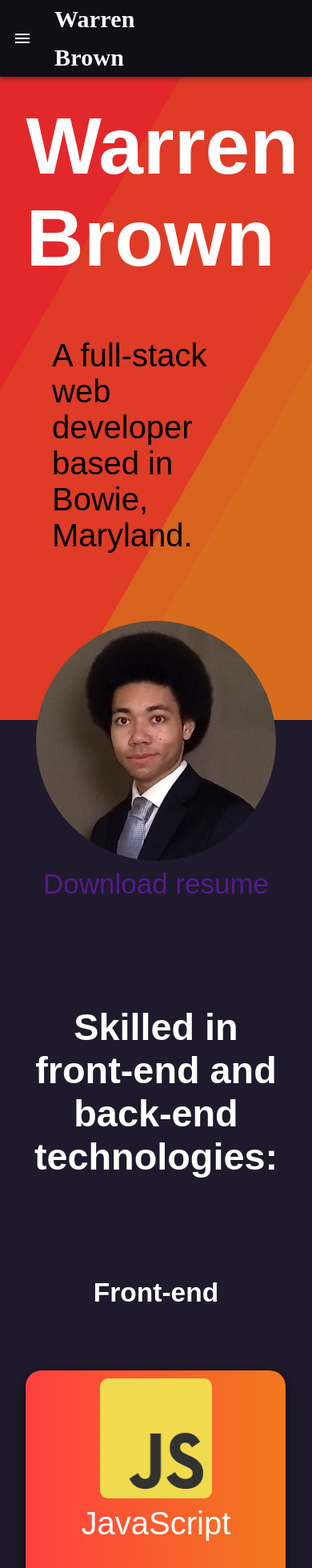
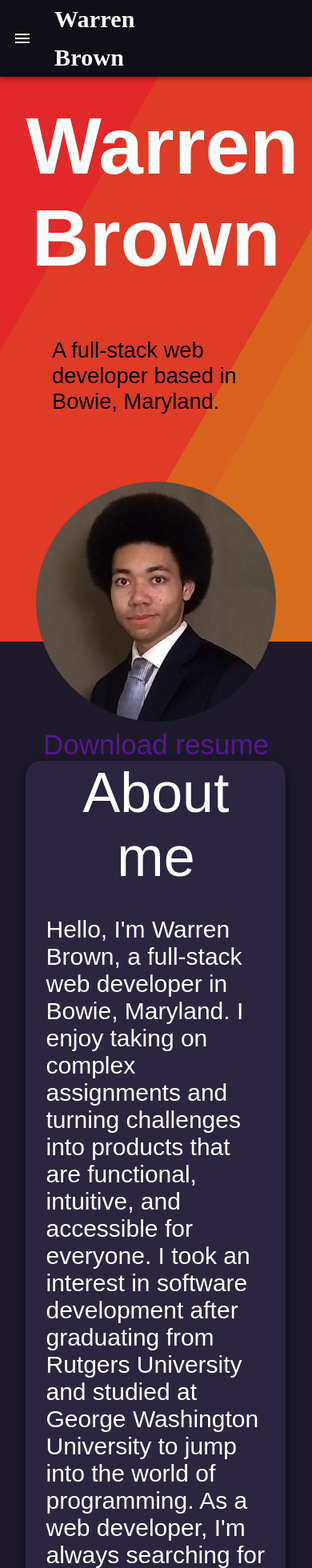
Before and after one commit to wgbcamp/Portfolio, a React (Create React App) app: page / in a window 390 px wide. Shown: the top 1960 px of the page at 80% size. Built offline with nearby package versions, Linux system fonts and the light colour scheme; a web font is replaced by a local one.

Commit message:
added About me section, adjusted responsiveness of title and background animation, adjusted naming of contact titles

```diff
--- a/src/components/HomePage.js
+++ b/src/components/HomePage.js
@@ -35,8 +35,7 @@ const useStyles = makeStyles({
       boxShadow: '0 4px 9px 0 rgba(0, 0, 0, 0.2), 0 6px 20px 0 rgba(0, 0, 0, 0.5);',
       marginBottom: 100,
       backgroundColor: "#2c2540",
-      color: 'white',
-
+      color: 'white'
     },
     media: {
       height: 600,
@@ -51,6 +50,16 @@ const useStyles = makeStyles({
       borderRadius: '20px',
       paddingTop: '10px',
       boxShadow: '0 4px 9px 0 rgba(0, 0, 0, 0.2), 0 6px 20px 0 rgba(0, 0, 0, 0.5);'
+    },
+    aboutMe: {
+      color: 'white',
+      backgroundColor: "#2c2540",
+      borderRadius: '20px',
+      paddingLeft: '25px',
+      paddingBottom: '25px',
+      paddingRight: '25px',
+      boxShadow: '0 4px 9px 0 rgba(0, 0, 0, 0.2), 0 6px 20px 0 rgba(0, 0, 0, 0.5);',
+      fontSize: 30
     }
   });
 
@@ -76,7 +85,7 @@ export default function HomePage() {
             </Grid>
             <Grid item xs ={1} sm={2}></Grid>
             <Grid item xs ={2}></Grid>
-            <Grid item xs ={8}>
+            <Grid item xs ={9}>
         A full-stack web developer based in Bowie, Maryland.
             </Grid>
         </Grid>
@@ -93,6 +102,16 @@ export default function HomePage() {
 
         <div style={{fontSize: 35, textAlign:"center"}}><a style={{ textDecoration: 'none', color: '#551A8B'}} href="https://docs.google.com/document/d/18cafRckwsBvu507Sv8Ge1CHlm5eAjGLMuCJb7teNZVM/edit?usp=sharing">Download resume</a></div>
         </Grid>
+        </Grid>
+
+        <Grid container spacing={0}>
+          <Grid item xs={1}></Grid>
+          <Grid item xs={10} className={classes.aboutMe}>
+            <div id="aboutMe" style={{fontSize:70}}>About me</div>
+            <br></br>
+            Hello, I'm Warren Brown, a full-stack web developer in Bowie, Maryland. I enjoy taking on complex assignments and turning challenges into products that are functional, intuitive, and accessible for everyone. I took an interest in software development after graduating from Rutgers University and studied at George Washington University to jump into the world of programming. As a web developer, I'm always searching for new projects that allow me to combine my knowledge and creativity with web technologies to satisfy clients and enhance my skill set.
+          </Grid>
+          <Grid item xs={1}></Grid>
         </Grid>
 
 
@@ -199,13 +218,12 @@ export default function HomePage() {
 
     <Grid container spacing={0}>
 
-        <Grid item sm={1} ></Grid>
+        <Grid item xs={1} ></Grid>
 
-        <Grid item sm={10} md={4} lg={4} xl={2}  align="center">
+        <Grid item xs={10} md={4} lg={4} xl={2}  align="center">
 
         <div id="hoverDetails">
         <Card className={classes.projectCard}>
-      <CardActionArea>
         <CardMedia
           className={classes.media}
           image={fyw}
@@ -234,15 +252,14 @@ export default function HomePage() {
 
           </Typography>
         </CardContent>
-      </CardActionArea>
       <CardActions>
-        <a href="https://github.com/wgbcamp/Project1/tree/Warren">
+        <a href="https://github.com/wgbcamp/Project1/tree/Warren" style={{textDecoration: "none"}}>
         <Button size="small" color="primary" style={{color: 'white'}}>
         <FontAwesomeIcon icon={faGithub} size='2x' />
           Find on Github
         </Button>
         </a>
-        <a href="https://new-hill.herokuapp.com/">
+        <a href="https://new-hill.herokuapp.com/" style={{textDecoration: "none"}}>
         <Button size="small" color="primary" style={{color: 'white'}}>
             <FontAwesomeIcon icon={faExternalLinkAlt} size='2x' />
           Check it out
@@ -253,15 +270,14 @@ export default function HomePage() {
     </div>
         </Grid>
 
-        <Grid item sm={1}  ></Grid>
+        <Grid item xs={1}  ></Grid>
 
 
-        <Grid item sm={1}  ></Grid>
+        <Grid item xs={1}  ></Grid>
 
-        <Grid item sm={10} md={4} lg={4} xl={2} align="center">
+        <Grid item xs={10} md={4} lg={4} xl={2} align="center">
 
 <Card className={classes.projectCard}>
-<CardActionArea>
 <CardMedia
   className={classes.media}
   image={captionclown}
@@ -290,15 +306,14 @@ export default function HomePage() {
 </div>
   </Typography>
 </CardContent>
-</CardActionArea>
 <CardActions>
-  <a href="https://github.com/wgbcamp/Project2">
+  <a href="https://github.com/wgbcamp/Project2" style={{textDecoration: "none"}}>
 <Button size="small" color="primary" style={{color: 'white'}}>
 <FontAwesomeIcon icon={faGithub} size='2x' />
   Find on Github
 </Button>
 </a>
-  <a href="https://polar-harbor-60783.herokuapp.com/">
+  <a href="https://polar-harbor-60783.herokuapp.com/" style={{textDecoration: "none"}}>
 <Button size="small" color="primary" style={{color: 'white'}}>
     <FontAwesomeIcon icon={faExternalLinkAlt} size='2x' />
   Check it out
@@ -308,15 +323,14 @@ export default function HomePage() {
 </Card>
 </Grid>
 
-        <Grid item sm={1}></Grid>
+        <Grid item xs={1}></Grid>
 
 
-        <Grid item sm={1}></Grid>
+        <Grid item xs={1}></Grid>
 
-        <Grid item sm={10} md={4} lg={4} xl={2} align="center">
+        <Grid item xs={10} md={4} lg={4} xl={2} align="center">
 
 <Card className={classes.projectCard}>
-<CardActionArea>
 <CardMedia
   className={classes.media}
   image={eCommerce}
@@ -343,15 +357,14 @@ export default function HomePage() {
 </div>
   </Typography>
 </CardContent>
-</CardActionArea>
 <CardActions>
-<a href="https://github.com/wgbcamp/Project3">
+<a href="https://github.com/wgbcamp/Project3" style={{textDecoration: "none"}}>
 <Button size="small" color="primary" style={{color: 'white'}}>
 <FontAwesomeIcon icon={faGithub} size='2x' />
   Find on Github
 </Button>
 </a>
-<a href="https://powerful-fortress-23349.herokuapp.com/">
+<a href="https://powerful-fortress-23349.herokuapp.com/" style={{textDecoration: "none"}}>
 <Button size="small" color="primary" style={{color: 'white'}}>
     <FontAwesomeIcon icon={faExternalLinkAlt} size='2x' />
   Check it out
@@ -362,7 +375,7 @@ export default function HomePage() {
 </Grid>
     </Grid>
 
-<Grid item sm={1}></Grid>
+<Grid item xs={1}></Grid>
 
 
 
@@ -400,7 +413,7 @@ export default function HomePage() {
 
       <div class="whiteText" style={{wordWrap: "break-word", fontSize: 30}}>
       <br></br>
-      Github:
+      Github
       </div>
       <a href="https://github.com/wgbcamp" style={{color: '#551A8B'}}>
       <FontAwesomeIcon icon={faGithub} size='2x' />
@@ -411,7 +424,7 @@ export default function HomePage() {
       <Grid item xs={12} sm={5} align="center">
       <div class="whiteText" style={{wordWrap: "break-word", fontSize: 30}}>
       <br></br>
-      LinkedIn:
+      LinkedIn
       </div>
       <a href="https://www.linkedin.com/in/warren-brown-4808b9132/" style={{color: '#551A8B'}}>
       <FontAwesomeIcon icon={faLinkedin} size='2x' />
--- a/src/styles/animations.css
+++ b/src/styles/animations.css
@@ -20,7 +20,7 @@
     position: absolute;
     right:-50%;
     z-index:-1;
-    height: 900px;
+    height: 75vh;
 }
 
 .overlay1{
@@ -35,14 +35,6 @@
 #responsive{
     max-width: 100%;
     height: auto;
-}
-
-#hoverDetails{
-    background-color:#00F;
-
-    /* filter: blur(0.15rem); */
-    /* background: rgba(242, 121, 29,0.85); */
-
 }
 
 @keyframes slide {
@@ -69,9 +61,39 @@
     }
 }
 
+@media only screen and (max-width: 960px){
+    #aboutMe{
+        text-align: center;
+    }
+}
+
 @media only screen and (max-width: 800px){
     #headerBarLinks{
         visibility: hidden;
 
     }
 }
+
+@media only screen and (max-width: 1280px){
+    .bgEffect{
+        height: 80vh
+    }
+}
+
+@media only screen and (max-width: 868px){
+    .bgEffect{
+        height: 95vh
+    }
+}
+
+@media only screen and (max-width: 700px){
+    #home{
+        font-size:7vw
+    }
+}
+
+@media only screen and (max-width: 600px){
+    .title{
+        text-align: center
+    }
+}
```
Also changed, not shown: 17 other files (tests, documents, lock files or other folders).
